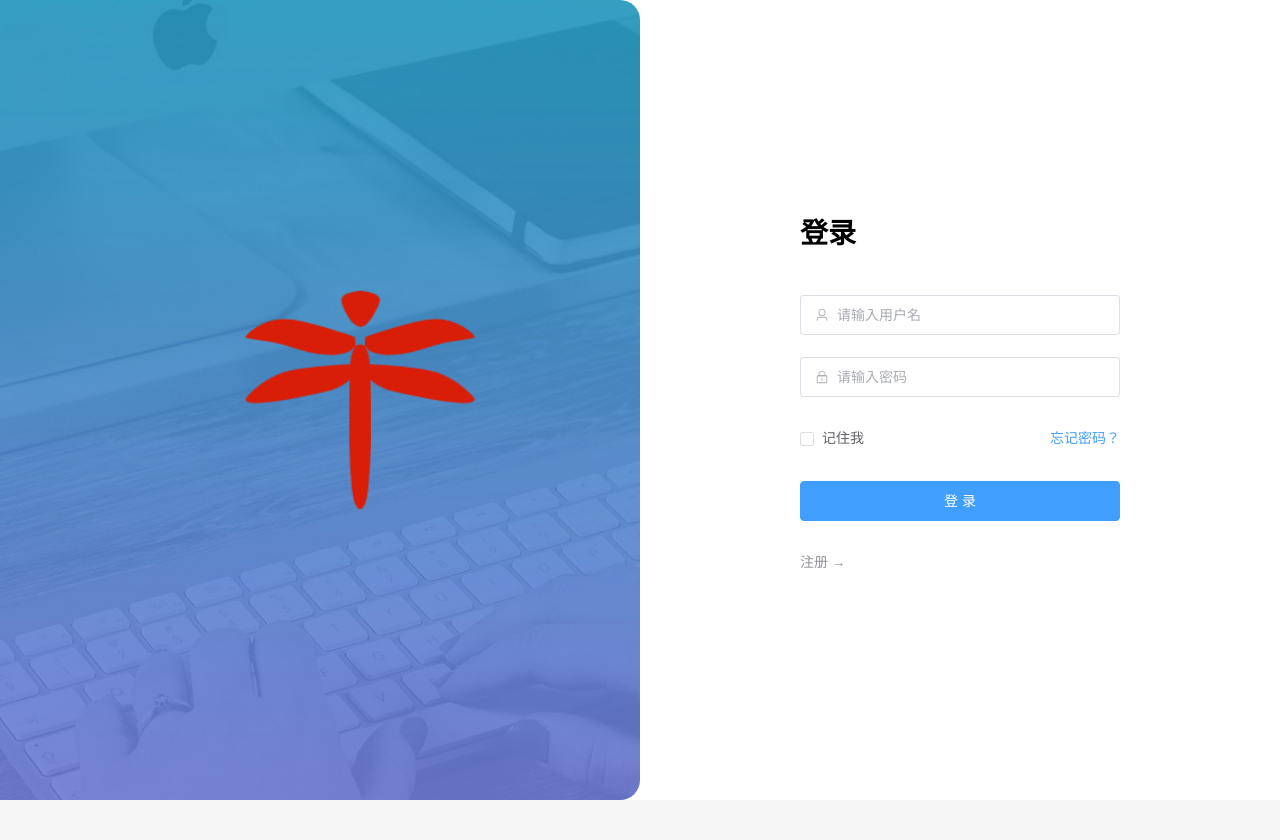
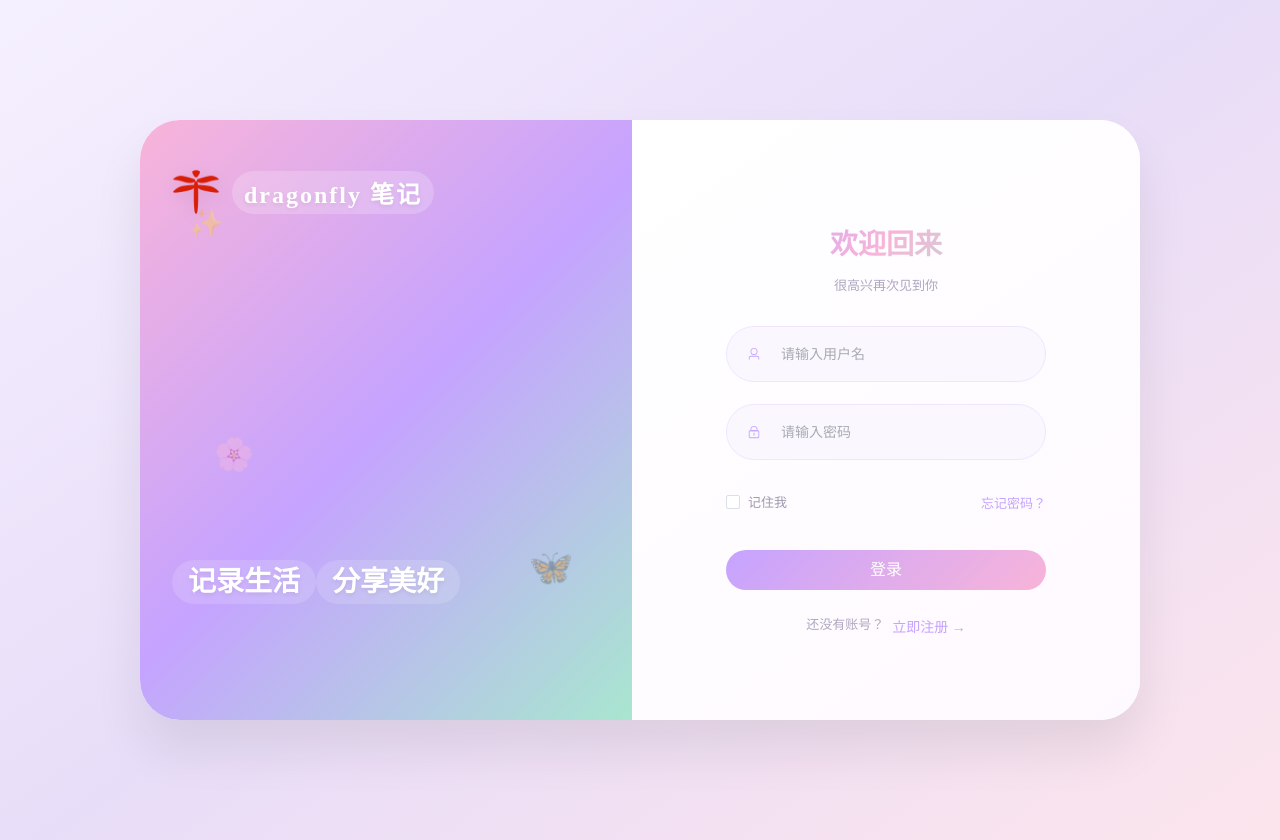
Before and after one commit to Dragonflyfay/dragonfly_blog, a Vue app in the folder frontend/: page / in a window 1280 px wide. Before the commit the page ends 800 px from the top, so only its background shows below. Built offline with nearby package versions, Linux system fonts and the light colour scheme.

Commit message:
feat:登陆注册界面的美化和数据绑定

```diff
--- a/frontend/src/views/login.vue
+++ b/frontend/src/views/login.vue
@@ -1,102 +1,400 @@
 <script setup>
 import { User, Lock } from '@element-plus/icons-vue'
 import { ref } from 'vue'
-//控制注册与登录表单的显示， 默认显示注册
+
 const isRegister = ref(false)
+
+//定义响应式数据类型
+const registerData = ref({
+  username: '',
+  password: '',
+  rePassword: '',
+})
+//校验密码的函数
+const checkrePassword = (rule, value, callback) => {
+  if (value === '') {
+    callback(new Error('请输入密码'))
+  } else if (value !== registerData.value.password) {
+    callback(new Error('两次输入的密码不一致'))
+  } else {
+    callback()
+  }
+}
+
+//定义表单规则
+const rules = {
+  username: [
+    { required: true, message: '请输入用户名', trigger: 'blur' },
+    { min: 5, max: 16, message: '长度为5-16非空字符', trigger: 'blur' },
+  ],
+  password: [
+    { required: true, message: '请输入密码', trigger: 'blur' },
+    { min: 5, max: 16, message: '长度为5-16非空字符', trigger: 'blur' },
+  ],
+  rePassword: [{ validator: checkrePassword, trigger: 'blur' }],
+}
 </script>
 
 <template>
-  <el-row class="login-page">
-    <el-col :span="12" class="bg"></el-col>
-    <el-col :span="6" :offset="3" class="form">
+  <div class="login-container">
+    <div class="login-card">
+      <!-- 左侧装饰区 -->
+      <div class="decorative-area">
+        <div class="logo-wrapper">
+          <img src="@/assets/logo.png" alt="logo" class="logo" />
+          <span class="logo-text">dragonfly 笔记</span>
+        </div>
+        <div class="slogan">
+          <p>记录生活</p>
+          <p>分享美好</p>
+        </div>
+        <div class="floating-emoji">✨</div>
+        <div class="floating-emoji">🦋</div>
+        <div class="floating-emoji">🌸</div>
+      </div>
+
+      <!-- 右侧表单区 -->
+      <div class="form-area">
         <!-- 注册表单 -->
-      <el-form ref="form" size="large" autocomplete="off" v-if="isRegister">
+        <el-form
+          ref="form"
+          size="large"
+          autocomplete="off"
+          v-if="isRegister"
+          class="auth-form"
+          :model="registerData"
+          :rules="rules"
+        >
+          <div class="form-header">
+            <h1 class="form-title">注册账号</h1>
+            <p class="form-subtitle">加入蜻蜓笔记，开始你的创作之旅</p>
+          </div>
+
+          <el-form-item prop="username">
+            <el-input
+              :prefix-icon="User"
+              placeholder="请输入用户名"
+              class="custom-input"
+              v-model="registerData.username"
+            />
+          </el-form-item>
+
+          <el-form-item prop="password">
+            <el-input
+              :prefix-icon="Lock"
+              type="password"
+              placeholder="请输入密码"
+              v-model="registerData.password"
+              class="custom-input"
+            />
+          </el-form-item>
+
+          <el-form-item prop="rePassword">
+            <el-input
+              :prefix-icon="Lock"
+              type="password"
+              placeholder="请再次输入密码"
+              v-model="registerData.rePassword"
+              class="custom-input"
+            />
+          </el-form-item>
+
           <el-form-item>
-          <h1>注册</h1>
+            <el-button class="auth-button" type="primary" size="large">注册新账号</el-button>
           </el-form-item>
+
+          <div class="form-footer">
+            <span>已有账号？</span>
+            <el-link
+              type="primary"
+              :underline="false"
+              @click="isRegister = false"
+              class="switch-link"
+            >
+              去登录 →
+            </el-link>
+          </div>
+        </el-form>
+
+        <!-- 登录表单 -->
+        <el-form ref="form" size="large" autocomplete="off" v-else class="auth-form">
+          <div class="form-header">
+            <h1 class="form-title">欢迎回来</h1>
+            <p class="form-subtitle">很高兴再次见到你</p>
+          </div>
+
           <el-form-item>
-          <el-input :prefix-icon="User" placeholder="请输入用户名"></el-input>
+            <el-input :prefix-icon="User" placeholder="请输入用户名" class="custom-input" />
           </el-form-item>
-        <el-form-item>
-          <el-input :prefix-icon="Lock" type="password" placeholder="请输入密码"></el-input>
-        </el-form-item>
-        <el-form-item>
-          <el-input :prefix-icon="Lock" type="password" placeholder="请输入再次密码"></el-input>
-        </el-form-item>
-        <!-- 注册按钮 -->
-        <el-form-item>
-          <el-button class="button" type="primary" auto-insert-space> 注册 </el-button>
-        </el-form-item>
-        <el-form-item class="flex">
-          <el-link type="info" :underline="false" @click="isRegister = false"> ← 返回 </el-link>
-        </el-form-item>
-      </el-form>
-      <!-- 登录表单 -->
-      <el-form ref="form" size="large" autocomplete="off" v-else>
-        <el-form-item>
-          <h1>登录</h1>
-        </el-form-item>
-        <el-form-item>
-          <el-input :prefix-icon="User" placeholder="请输入用户名"></el-input>
-        </el-form-item>
+
           <el-form-item>
             <el-input
               name="password"
               :prefix-icon="Lock"
               type="password"
               placeholder="请输入密码"
-          ></el-input>
+              class="custom-input"
+            />
           </el-form-item>
-        <el-form-item class="flex">
-          <div class="flex">
-            <el-checkbox>记住我</el-checkbox>
-            <el-link type="primary" :underline="false">忘记密码？</el-link>
+
+          <div class="login-options">
+            <el-checkbox class="remember-checkbox">记住我</el-checkbox>
+            <el-link type="primary" :underline="false" class="forgot-link">忘记密码？</el-link>
           </div>
+
+          <el-form-item>
+            <el-button class="auth-button" type="primary" size="large">登录</el-button>
           </el-form-item>
-        <!-- 登录按钮 -->
-        <el-form-item>
-          <el-button class="button" type="primary" auto-insert-space>登录</el-button>
-        </el-form-item>
-        <el-form-item class="flex">
-          <el-link type="info" :underline="false" @click="isRegister = true"> 注册 → </el-link>
-        </el-form-item>
+
+          <div class="form-footer">
+            <span>还没有账号？</span>
+            <el-link
+              type="primary"
+              :underline="false"
+              @click="isRegister = true"
+              class="switch-link"
+            >
+              立即注册 →
+            </el-link>
+          </div>
         </el-form>
-    </el-col>
-  </el-row>
+      </div>
+    </div>
+  </div>
 </template>
 
 <style lang="scss" scoped>
-/* 样式 */
-.login-page {
-  height: 100vh;
-  background-color: #fff;
-
-  .bg {
-    background:
-      url('@/assets/logo.png') no-repeat 60% center / 240px auto,
-      url('@/assets/login_bg.jpg') no-repeat center / cover;
-    border-radius: 0 20px 20px 0;
+.login-container {
+  min-height: 100vh;
+  display: flex;
+  align-items: center;
+  justify-content: center;
+  background: linear-gradient(145deg, #f5f0ff 0%, #e8ddf8 50%, #fce4ec 100%);
+  padding: 20px;
 }
 
-  .form {
+.login-card {
+  width: 1000px;
+  max-width: 95%;
+  min-height: 600px;
+  background: rgba(255, 255, 255, 0.96);
+  border-radius: 40px;
+  display: flex;
+  overflow: hidden;
+  box-shadow: 0 30px 50px rgba(0, 0, 0, 0.08);
+}
+
+/* 左侧装饰区 */
+.decorative-area {
+  flex: 1;
+  background: linear-gradient(135deg, #f8b4d9 0%, #c5a3ff 50%, #a8e6cf 100%);
+  padding: 48px 32px;
   display: flex;
   flex-direction: column;
-    justify-content: center;
-    user-select: none;
-
-    .title {
-      margin: 0 auto;
+  position: relative;
+  overflow: hidden;
 }
 
-    .button {
-      width: 100%;
+.logo-wrapper {
+  display: flex;
+  align-items: center;
+  gap: 12px;
+  margin-bottom: 60px;
+  z-index: 2;
 }
 
-    .flex {
+.logo {
+  width: 48px;
+  height: 48px;
+  filter: drop-shadow(0 4px 8px rgba(0, 0, 0, 0.08));
+}
+
+.logo-text {
+  font-size: 24px;
+  font-weight: 700;
+  color: white;
+  letter-spacing: 2px;
+  text-shadow: 0 2px 4px rgba(0, 0, 0, 0.08);
+  background: rgba(255, 255, 255, 0.2);
+  padding: 4px 12px;
+  border-radius: 40px;
+  backdrop-filter: blur(4px);
+}
+
+.slogan {
+  margin-top: auto;
+  margin-bottom: 60px;
+  z-index: 2;
+
+  p {
+    font-size: 28px;
+    font-weight: 600;
+    color: white;
+    margin: 8px 0;
+    line-height: 1.3;
+    text-shadow: 0 2px 4px rgba(0, 0, 0, 0.08);
+    background: rgba(255, 255, 255, 0.15);
+    display: inline-block;
+    padding: 4px 16px;
+    border-radius: 60px;
+    backdrop-filter: blur(4px);
+  }
+}
+
+.floating-emoji {
+  position: absolute;
+  font-size: 28px;
+  opacity: 0.35;
+  animation: float 6s infinite ease-in-out;
+}
+
+.floating-emoji:nth-child(3) {
+  top: 15%;
+  left: 10%;
+  animation-delay: 0s;
+}
+
+.floating-emoji:nth-child(4) {
+  bottom: 20%;
+  right: 12%;
+  animation-delay: 1s;
+  font-size: 36px;
+}
+
+.floating-emoji:nth-child(5) {
+  top: 55%;
+  left: 15%;
+  animation-delay: 2s;
+  font-size: 32px;
+}
+
+@keyframes float {
+  0%,
+  100% {
+    transform: translateY(0) rotate(0deg);
+  }
+  50% {
+    transform: translateY(-15px) rotate(5deg);
+  }
+}
+
+/* 右侧表单区 */
+.form-area {
+  flex: 1;
+  padding: 48px 40px;
+  display: flex;
+  align-items: center;
+  justify-content: center;
+  background: linear-gradient(145deg, #ffffff 0%, #fef9ff 100%);
+}
+
+.auth-form {
   width: 100%;
+  max-width: 320px;
+}
+
+.form-header {
+  text-align: center;
+  margin-bottom: 32px;
+}
+
+.form-title {
+  font-size: 28px;
+  font-weight: 700;
+  margin-bottom: 8px;
+  background: linear-gradient(135deg, #c5a3ff, #f8b4d9, #a8e6cf);
+  -webkit-background-clip: text;
+  background-clip: text;
+  color: transparent;
+}
+
+.form-subtitle {
+  font-size: 13px;
+  color: #b0a7c0;
+}
+
+.custom-input {
+  :deep(.el-input__wrapper) {
+    border-radius: 48px;
+    padding: 8px 20px;
+    background-color: #faf7ff;
+    border: 1px solid #f0e5ff;
+    transition: all 0.3s ease;
+    box-shadow: none;
+
+    &:hover {
+      border-color: #d9b8ff;
+      background-color: #fff;
+    }
+
+    &.is-focus {
+      border-color: #c5a3ff;
+      background-color: #fff;
+      box-shadow: 0 0 0 4px rgba(197, 163, 255, 0.12);
+    }
+  }
+
+  :deep(.el-input__prefix) {
+    margin-right: 12px;
+    color: #c5a3ff;
+  }
+}
+
+.login-options {
   display: flex;
   justify-content: space-between;
+  align-items: center;
+  margin-bottom: 28px;
 }
+
+.remember-checkbox {
+  :deep(.el-checkbox__label) {
+    color: #a09aaf;
+    font-size: 13px;
+  }
+
+  :deep(.el-checkbox__input.is-checked .el-checkbox__inner) {
+    background-color: #c5a3ff;
+    border-color: #c5a3ff;
+  }
+}
+
+.forgot-link {
+  font-size: 13px;
+  color: #c5a3ff;
+}
+
+.auth-button {
+  width: 100%;
+  background: linear-gradient(135deg, #c5a3ff 0%, #f8b4d9 100%);
+  border: none;
+  border-radius: 48px;
+  padding: 14px;
+  font-size: 16px;
+  font-weight: 500;
+  color: white;
+  transition: all 0.3s ease;
+
+  &:hover {
+    transform: translateY(-2px);
+    box-shadow: 0 8px 20px rgba(197, 163, 255, 0.4);
+  }
+
+  &:active {
+    transform: translateY(0);
+  }
+}
+
+.form-footer {
+  text-align: center;
+  margin-top: 24px;
+  font-size: 13px;
+  color: #b0a7c0;
+
+  .switch-link {
+    margin-left: 8px;
+    font-weight: 500;
+    color: #c5a3ff;
   }
 }
 </style>
```
Lines whose indentation alone changed are shown as unchanged.
